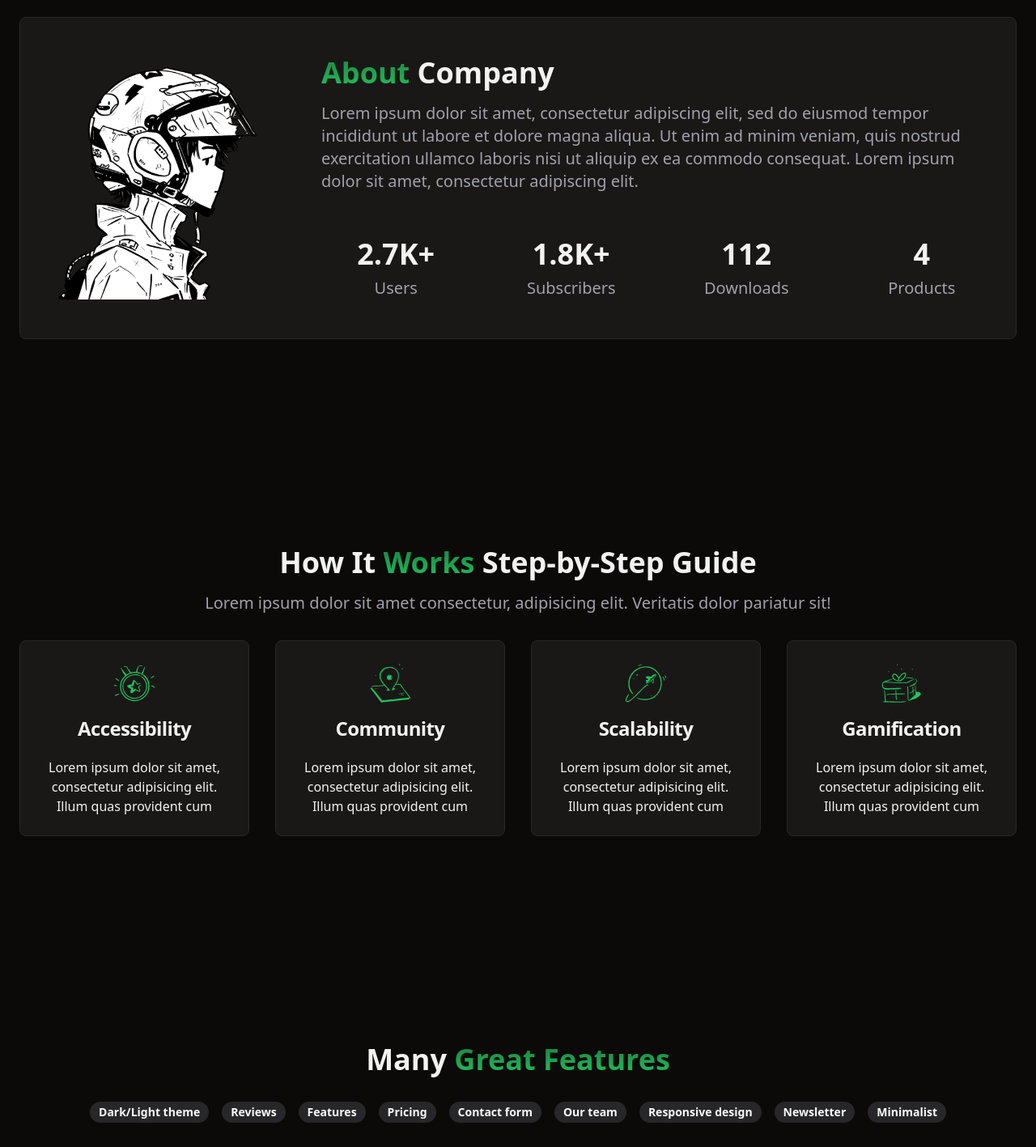
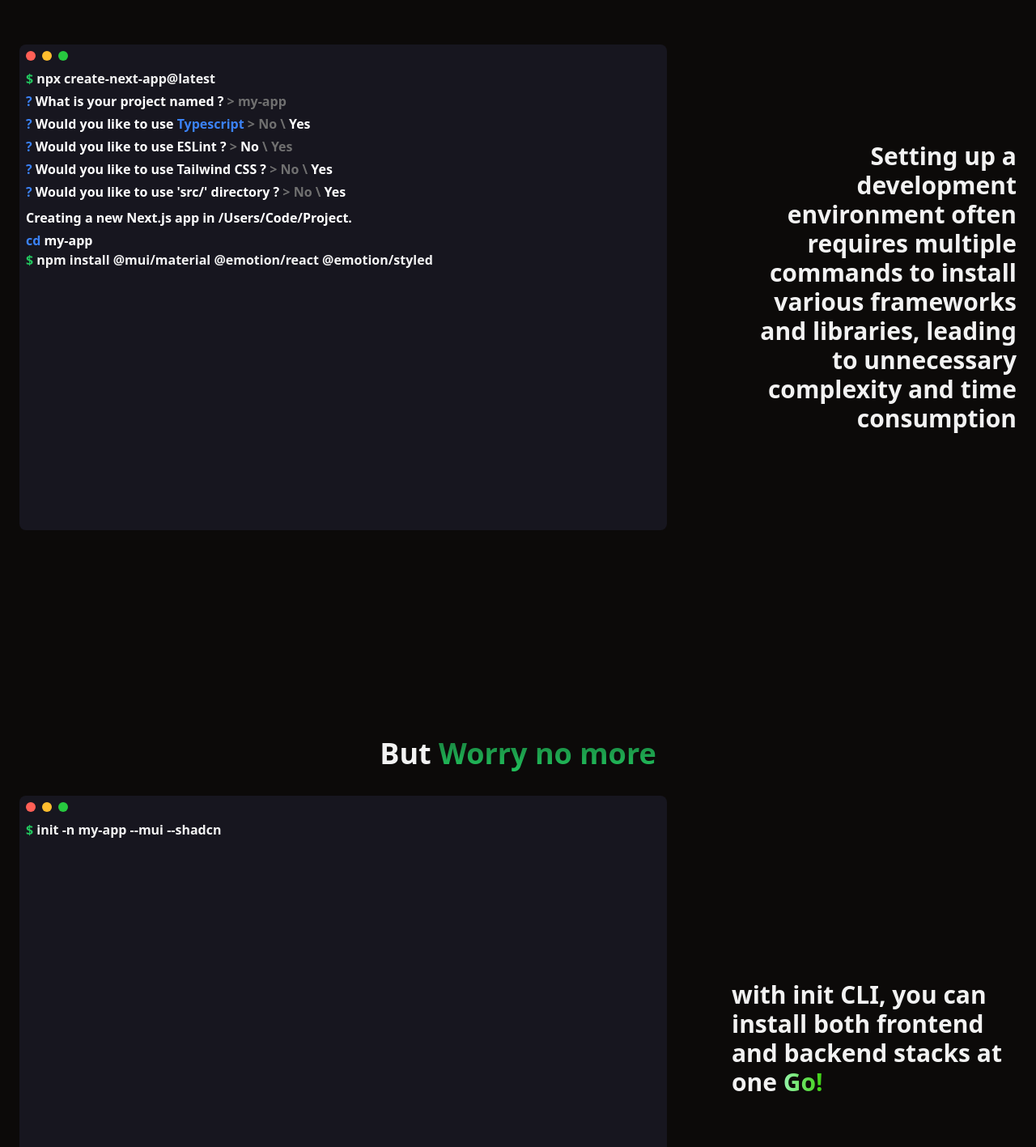
Before and after one commit to capGoblin/init, a React (Vite) app: page / in a window 1280 px wide. Shown: the part 1100-2517 px from the top of the page at 81% size. Built offline with nearby package versions, Linux system fonts and the light colour scheme.

Commit message:
Info Page Added

```diff
--- a/package.json
+++ b/package.json
@@ -58,7 +58,7 @@
     "postcss": "^8.4.38",
     "tailwindcss": "^3.4.4",
     "typescript": "^5.4.5",
-    "vite": "^5.2.13"
+    "vite": "^5.3.5"
   },
   "packageManager": "yarn@1.22.22+sha512.a6b2f7906b721bba3d67d4aff083df04dad64c399707841b7acf00f6b133b7ac24255f2652fa22ae3534329dc6180534e98d17432037ff6fd140556e2bb3137e"
 }
--- a/src/App.tsx
+++ b/src/App.tsx
@@ -1,4 +1,4 @@
-import { About } from "./components/About";
+// import { About } from "./components/About";
 import { Cta } from "./components/Cta";
 import { FAQ } from "./components/FAQ";
 import { Features } from "./components/Features";
@@ -10,7 +10,6 @@
 import { Pricing } from "./components/Pricing";
 import { ScrollToTop } from "./components/ScrollToTop";
 import { Services } from "./components/Services";
-import { Sponsors } from "./components/Sponsors";
 import { Team } from "./components/Team";
 import { Testimonials } from "./components/Testimonials";
 import "./App.css";
@@ -20,17 +19,16 @@
     <>
       <Navbar />
       <Hero />
-      <Sponsors />
-      <About />
+      {/* <About /> */}
       <HowItWorks />
       <Features />
-      <Services />
+      {/* <Services />
       <Cta />
       <Testimonials />
       <Team />
       <Pricing />
       <Newsletter />
-      <FAQ />
+      <FAQ /> */}
       <Footer />
       <ScrollToTop />
     </>
--- a/src/components/About.tsx
+++ b/src/components/About.tsx
@@ -1,12 +1,10 @@
 import { Statistics } from "./Statistics";
 import pilot from "../assets/pilot.png";
+import { Terminal } from "./Terminal";
 
 export const About = () => {
   return (
-    <section
-      id="about"
-      className="container py-24 sm:py-32"
-    >
+    <section id="about" className="container py-24 sm:py-32">
       <div className="bg-muted/50 border rounded-lg py-12">
         <div className="px-6 flex flex-col-reverse md:flex-row gap-8 md:gap-12">
           <img
--- /dev/null
+++ b/src/components/BigTerminal.tsx
@@ -0,0 +1,69 @@
+export const BigTerminal = () => {
+  return (
+    <div className="terminal_root h-[600px] w-[800px] bg-[#17161f] grid grid-rows-[30px_1fr] rounded-lg   pl-2 ">
+      <div className="terminalHeader ">
+        <span className="bg-[#ff5f56] inline-block rounded-full h-[12px] w-[12px] ml-[0px] mt-[8px] "></span>
+        <span className="bg-[#ffbd2e]  inline-block rounded-full h-[12px] w-[12px] ml-[8px] mt-[8px] "></span>
+        <span className="bg-[#27c93f]  inline-block rounded-full h-[12px] w-[12px] ml-[8px] mt-[8px] "></span>
+      </div>
+      <div className="terminalText">
+        <p>
+          {" "}
+          <span className="text-green-500 font-semibold">$</span>{" "}
+          <span className="initCommand font-semibold">
+            npx create-next-app@latest
+          </span>
+        </p>
+        <p className={` font-semibold mt-1  text-white `}>
+          <span className="text-blue-500">?</span> What is your project named ?{" "}
+          <span className="text-[#707070]"> &#62; my-app</span>
+        </p>
+        <p className={` font-semibold mt-1  text-white `}>
+          <span className="text-blue-500">?</span> Would you like to use{" "}
+          <span className="text-blue-500">Typescript</span>{" "}
+          <span className="text-[#707070]">
+            {" "}
+            &#62; No \ <span className="text-white">Yes</span>
+          </span>
+        </p>
+        <p className={` font-semibold mt-1  text-white `}>
+          <span className="text-blue-500">?</span> Would you like to use ESLint
+          ?{" "}
+          <span className="text-[#707070]">
+            {" "}
+            &#62; <span className="text-white">No</span> \ Yes
+          </span>
+        </p>
+        <p className={`font-semibold mt-1  text-white `}>
+          <span className="text-blue-500">?</span> Would you like to use
+          Tailwind CSS ?{" "}
+          <span className="text-[#707070]">
+            {" "}
+            &#62; No \ <span className="text-white">Yes</span>
+          </span>
+        </p>
+        <p className={` font-semibold mt-1  text-white `}>
+          <span className="text-blue-500">?</span> Would you like to use 'src/'
+          directory ?{" "}
+          <span className="text-[#707070]">
+            {" "}
+            &#62; No \ <span className="text-white">Yes</span>
+          </span>
+        </p>
+        <p className={` font-semibold mt-2  text-white `}>
+          Creating a new Next.js app in /Users/Code/Project.{" "}
+        </p>
+        <p className={` font-semibold mt-1  text-white `}>
+          <span className="text-blue-500">cd</span> my-app{" "}
+        </p>
+        <p>
+          {" "}
+          <span className="text-green-500 font-semibold mt-2">$</span>{" "}
+          <span className="initCommand font-semibold">
+            npm install @mui/material @emotion/react @emotion/styled
+          </span>
+        </p>
+      </div>
+    </div>
+  );
+};
--- a/src/components/Features.tsx
+++ b/src/components/Features.tsx
@@ -1,11 +1,4 @@
-import { Badge } from "./ui/badge";
-import {
-  Card,
-  CardContent,
-  CardFooter,
-  CardHeader,
-  CardTitle,
-} from "@/components/ui/card";
+import { InitTerminal } from "./InitTerminal";
 import image from "../assets/growth.png";
 import image3 from "../assets/reflecting.png";
 import image4 from "../assets/looking-ahead.png";
@@ -37,62 +30,26 @@
   },
 ];
 
-const featureList: string[] = [
-  "Dark/Light theme",
-  "Reviews",
-  "Features",
-  "Pricing",
-  "Contact form",
-  "Our team",
-  "Responsive design",
-  "Newsletter",
-  "Minimalist",
-];
-
 export const Features = () => {
   return (
-    <section
-      id="features"
-      className="container py-24 sm:py-32 space-y-8"
-    >
+    <section id="features" className="container py-24 sm:py-32 space-y-8">
       <h2 className="text-3xl lg:text-4xl font-bold md:text-center">
-        Many{" "}
+        But{" "}
         <span className="bg-gradient-to-b from-primary/60 to-primary text-transparent bg-clip-text">
-          Great Features
+          Worry no more
         </span>
       </h2>
-
-      <div className="flex flex-wrap md:justify-center gap-4">
-        {featureList.map((feature: string) => (
-          <div key={feature}>
-            <Badge
-              variant="secondary"
-              className="text-sm"
-            >
-              {feature}
-            </Badge>
-          </div>
-        ))}
-      </div>
-
-      <div className="grid md:grid-cols-2 lg:grid-cols-3 gap-8">
-        {features.map(({ title, description, image }: FeatureProps) => (
-          <Card key={title}>
-            <CardHeader>
-              <CardTitle>{title}</CardTitle>
-            </CardHeader>
-
-            <CardContent>{description}</CardContent>
-
-            <CardFooter>
-              <img
-                src={image}
-                alt="About feature"
-                className="w-[200px] lg:w-[300px] mx-auto"
-              />
-            </CardFooter>
-          </Card>
-        ))}
+      <div className="grid grid-cols-2 grid-cols-[1fr_1fr] gap-20">
+        <InitTerminal />
+        <div className="flex justify-center items-center text-3xl font-bold text-start box-border">
+          <span>
+            with init CLI, you can install both frontend and backend stacks at
+            one{" "}
+            <span className="inline bg-gradient-to-r from-[#96f5ab]  to-[#3bcf0d] text-transparent bg-clip-text">
+              Go!{" "}
+            </span>
+          </span>
+        </div>
       </div>
     </section>
   );
--- a/src/components/Hero.tsx
+++ b/src/components/Hero.tsx
@@ -7,7 +7,7 @@
 
 export const Hero = () => {
   return (
-    <section className="container grid lg:grid-cols-2 place-items-center py-20 md:py-32 gap-10">
+    <section className="container grid lg:grid-cols-2 place-items-center py-20 md:py-[250px] gap-10 ">
       <div className="text-center lg:text-start space-y-6">
         <main className="text-5xl md:text-6xl font-bold">
           <h1 className="inline">
--- a/src/components/HowItWorks.tsx
+++ b/src/components/HowItWorks.tsx
@@ -1,63 +1,23 @@
-import { Card, CardContent, CardHeader, CardTitle } from "./ui/card";
-import { MedalIcon, MapIcon, PlaneIcon, GiftIcon } from "../components/Icons";
-
-interface FeatureProps {
-  icon: JSX.Element;
-  title: string;
-  description: string;
-}
-
-const features: FeatureProps[] = [
-  {
-    icon: <MedalIcon />,
-    title: "Accessibility",
-    description:
-      "Lorem ipsum dolor sit amet, consectetur adipisicing elit. Illum quas provident cum",
-  },
-  {
-    icon: <MapIcon />,
-    title: "Community",
-    description:
-      "Lorem ipsum dolor sit amet, consectetur adipisicing elit. Illum quas provident cum",
-  },
-  {
-    icon: <PlaneIcon />,
-    title: "Scalability",
-    description:
-      "Lorem ipsum dolor sit amet, consectetur adipisicing elit. Illum quas provident cum",
-  },
-  {
-    icon: <GiftIcon />,
-    title: "Gamification",
-    description:
-      "Lorem ipsum dolor sit amet, consectetur adipisicing elit. Illum quas provident cum",
-  },
-];
+// import { Card, CardContent, CardHeader, CardTitle } from "./ui/card";s
+import { BigTerminal } from "./BigTerminal";
 
 export const HowItWorks = () => {
   return (
-    <section
-      id="howItWorks"
-      className="container text-center py-24 sm:py-32"
-    >
-      <h2 className="text-3xl md:text-4xl font-bold ">
-        How It{" "}
-        <span className="bg-gradient-to-b from-primary/60 to-primary text-transparent bg-clip-text">
+    <section id="howItWorks" className="container py-24 sm:py-32 ">
+      <h2 className="text-3xl text-center md:text-4xl font-bold pb-5 mb-10">
+        How creating projects with multiple tech stacks has always been a HASSLE{" "}
+        {/* <span className="bg-gradient-to-b from-primary/60 to-primary text-transparent bg-clip-text">
           Works{" "}
-        </span>
-        Step-by-Step Guide
+        </span> */}
       </h2>
-      <p className="md:w-3/4 mx-auto mt-4 mb-8 text-xl text-muted-foreground">
+      {/* <p className="md:w-3/4 mx-auto mt-4 mb-8 text-xl text-muted-foreground">
         Lorem ipsum dolor sit amet consectetur, adipisicing elit. Veritatis
         dolor pariatur sit!
-      </p>
+      </p> */}
 
-      <div className="grid grid-cols-1 md:grid-cols-2 lg:grid-cols-4 gap-8">
+      {/* <div className="grid grid-cols-1 md:grid-cols-2 lg:grid-cols-4 gap-8">
         {features.map(({ icon, title, description }: FeatureProps) => (
-          <Card
-            key={title}
-            className="bg-muted/50"
-          >
+          <Card key={title} className="bg-muted/50">
             <CardHeader>
               <CardTitle className="grid gap-4 place-items-center">
                 {icon}
@@ -67,6 +27,14 @@
             <CardContent>{description}</CardContent>
           </Card>
         ))}
+      </div> */}
+      <div className="grid grid-cols-2 grid-cols-[1fr_1fr] gap-20">
+        <BigTerminal />
+        <div className="flex justify-center items-center text-3xl font-bold text-end box-border">
+          Setting up a development environment often requires multiple commands
+          to install various frameworks and libraries, leading to unnecessary
+          complexity and time consumption
+        </div>
       </div>
     </section>
   );
--- /dev/null
+++ b/src/components/InitTerminal.tsx
@@ -0,0 +1,20 @@
+export const InitTerminal = () => {
+  return (
+    <div className="terminal_root h-[600px] w-[800px] bg-[#17161f] grid grid-rows-[30px_1fr] rounded-lg   pl-2 ">
+      <div className="terminalHeader ">
+        <span className="bg-[#ff5f56] inline-block rounded-full h-[12px] w-[12px] ml-[0px] mt-[8px] "></span>
+        <span className="bg-[#ffbd2e]  inline-block rounded-full h-[12px] w-[12px] ml-[8px] mt-[8px] "></span>
+        <span className="bg-[#27c93f]  inline-block rounded-full h-[12px] w-[12px] ml-[8px] mt-[8px] "></span>
+      </div>
+      <div className="terminalText">
+        <p>
+          {" "}
+          <span className="text-green-500 font-semibold">$</span>{" "}
+          <span className="initCommand font-semibold">
+            init -n my-app --mui --shadcn
+          </span>
+        </p>
+      </div>
+    </div>
+  );
+};
```
Also changed, not shown: index.html (+9 -34 lines), 2 other files (tests, documents, lock files or other folders).
